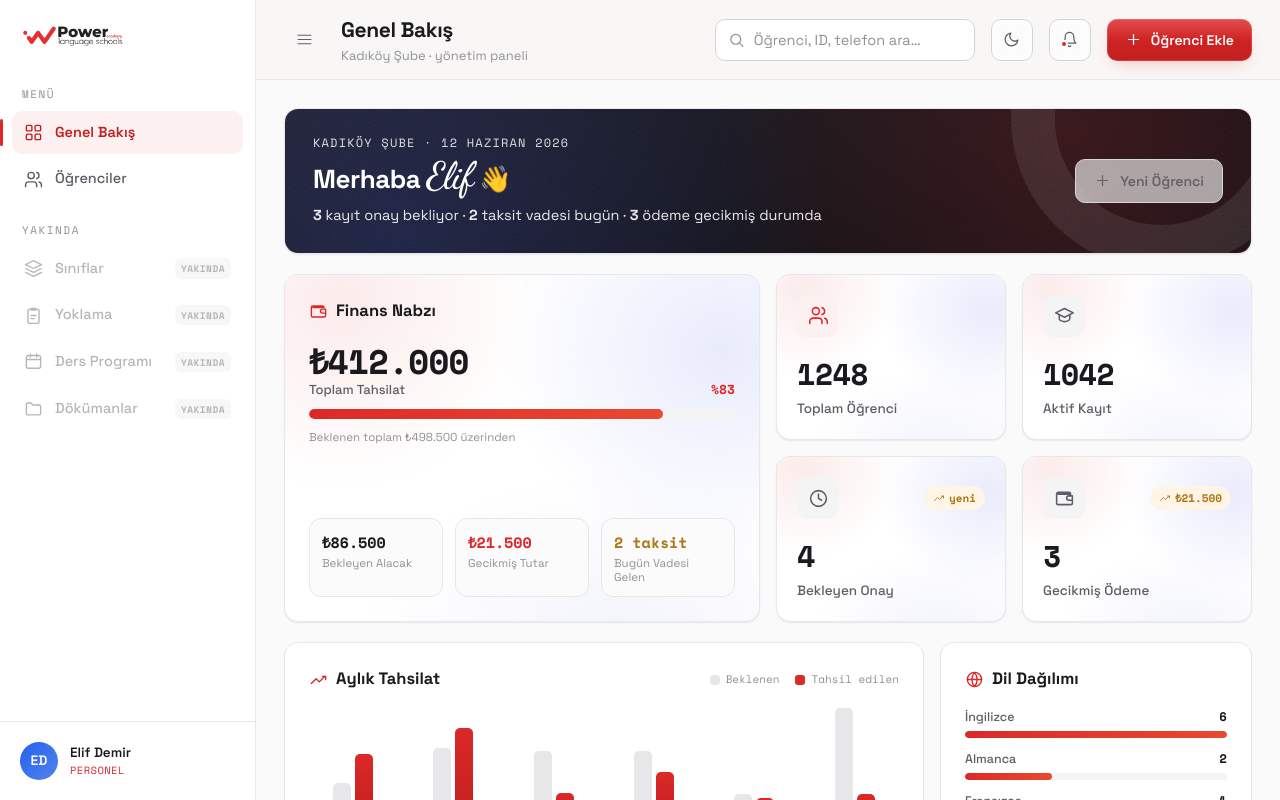
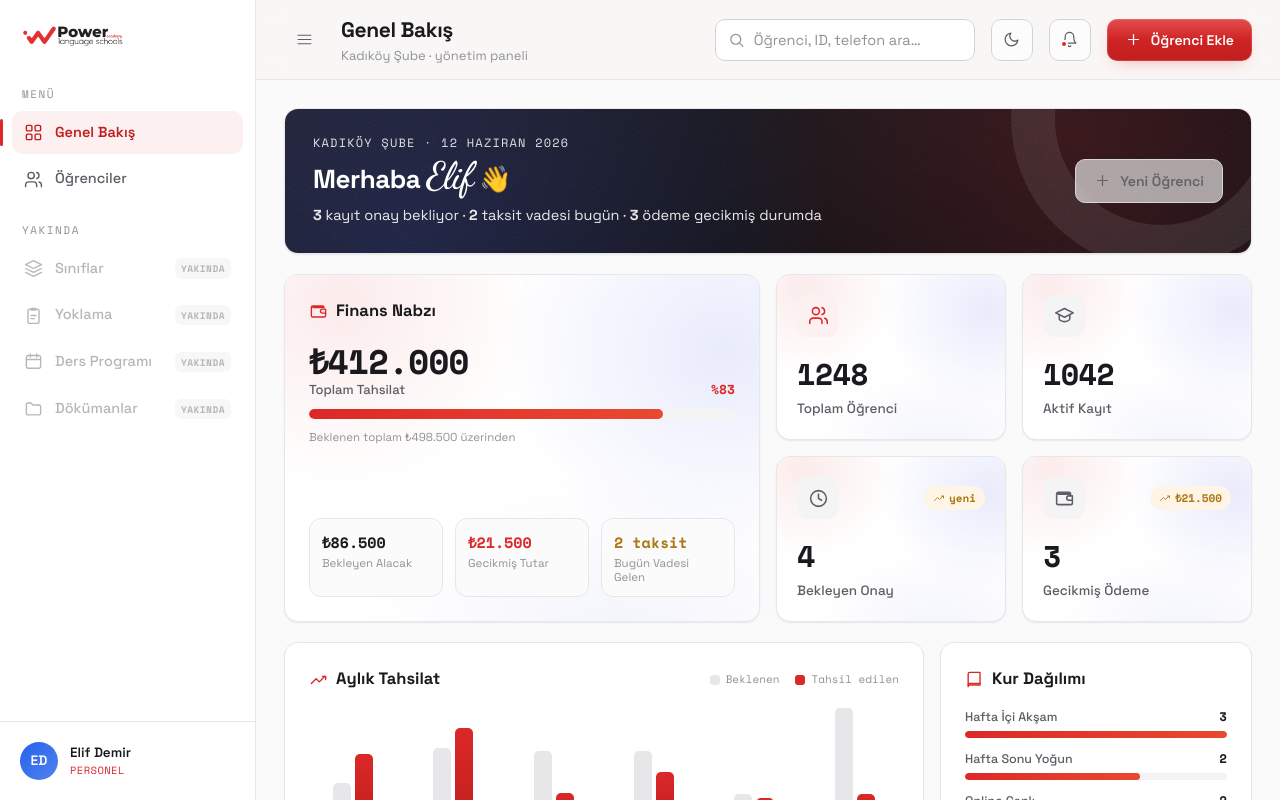
Before and after one commit to selamet/power-campus-web, a React (Vite) app: page /login in a window 1280 px wide. Both pictures are taken after a click on the button "Giriş yap". Shown: the top 800 px of the page. Built offline with nearby package versions, Linux system fonts and the light colour scheme; no server answers.

Commit message:
feat(dashboard): show course distribution instead of language mix

```diff
--- a/src/features/dashboard/DashboardPage.tsx
+++ b/src/features/dashboard/DashboardPage.tsx
@@ -17,8 +17,8 @@ import {
   type MonthlyPoint,
   type OverdueItem,
 } from './dashboardApi';
+import { CourseMix } from './components/CourseMix';
 import { FinancePulse } from './components/FinancePulse';
-import { LanguageMix } from './components/LanguageMix';
 import { MetricCard } from './components/MetricCard';
 import { MonthlyChart } from './components/MonthlyChart';
 import { OverdueCard } from './components/OverdueCard';
@@ -157,7 +157,7 @@ export function DashboardPage() {
         <div className="lg:col-span-2">
           <MonthlyChart data={monthly} />
         </div>
-        <LanguageMix students={students} />
+        <CourseMix students={students} />
       </div>
 
       {/* Work queues */}
--- a/src/features/dashboard/components/LanguageMix.tsx
+++ b/src/features/dashboard/components/CourseMix.tsx
@@ -2,35 +2,35 @@ import { useMemo } from 'react';
 import { Icon } from '@/components/ui';
 import type { Student } from '@/types/domain';
 
-const TOP_LANGUAGES = 5;
+const TOP_COURSES = 5;
 
-/** Student distribution by language as compact horizontal bars. */
-export function LanguageMix({ students }: { students: Student[] }) {
+/** Student distribution by course program ("kur") as compact horizontal bars. */
+export function CourseMix({ students }: { students: Student[] }) {
   const rows = useMemo(() => {
     const counts = new Map<string, number>();
     for (const student of students) {
-      counts.set(student.lang, (counts.get(student.lang) ?? 0) + 1);
+      counts.set(student.course, (counts.get(student.course) ?? 0) + 1);
     }
     return [...counts.entries()]
       .sort((a, b) => b[1] - a[1])
-      .slice(0, TOP_LANGUAGES);
+      .slice(0, TOP_COURSES);
   }, [students]);
   const max = Math.max(1, ...rows.map(([, count]) => count));
 
   return (
     <div className="card flex flex-col gap-4 p-6">
       <div className="flex items-center gap-2">
-        <Icon name="globe" size={19} className="text-accent" />
-        <h3 className="m-0 text-[16.5px] font-bold">Dil Dağılımı</h3>
+        <Icon name="book" size={19} className="text-accent" />
+        <h3 className="m-0 text-[16.5px] font-bold">Kur Dağılımı</h3>
       </div>
       {rows.length === 0 ? (
         <span className="py-4 text-center text-[13px] text-ink-3">Henüz öğrenci yok.</span>
       ) : (
         <div className="flex flex-col gap-3">
-          {rows.map(([lang, count]) => (
-            <div key={lang} className="flex flex-col gap-1">
+          {rows.map(([course, count]) => (
+            <div key={course} className="flex flex-col gap-1">
               <div className="flex items-center justify-between text-[12.5px]">
-                <span className="font-medium text-ink-2">{lang}</span>
+                <span className="font-medium text-ink-2">{course}</span>
                 <span className="font-mono font-bold tabular-nums">{count}</span>
               </div>
               <div className="h-[7px] overflow-hidden rounded-full bg-bg-2">
```
